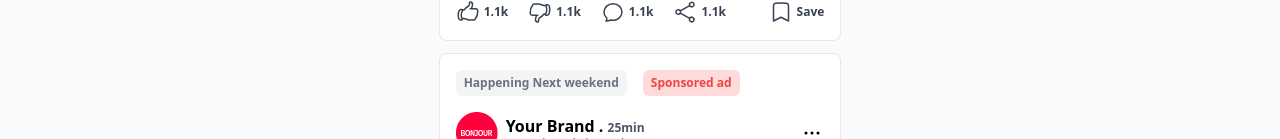
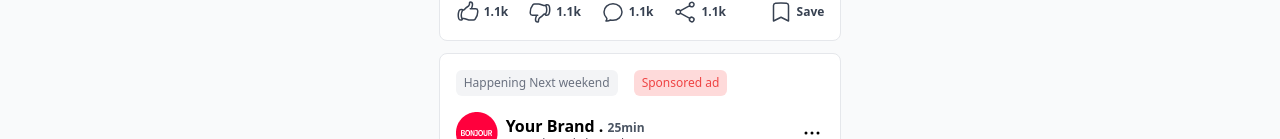
Before and after one commit to mildlycoder/bonjour-feed, a Next.js app: page / in a window 1280 px wide. Shown: the part 661-800 px from the top of the page. Built offline with nearby package versions, Linux system fonts and the light colour scheme.

Commit message:
editted tags

```diff
--- a/src/app/components/event-components/EventCard.jsx
+++ b/src/app/components/event-components/EventCard.jsx
@@ -5,10 +5,10 @@ const EventCard = () => {
     <div className="bg-white flex flex-col border-[1px] border-gray-200 rounded-lg p-4 gap-4">
       {/*tags*/}
       <div className="flex gap-4 items-center text-[12px]">
-        <div className="bg-gray-100 px-2 py-1 rounded-[6px] text-gray-500 font-semibold">
+        <div className="bg-gray-100 px-2 py-1 rounded-[6px] text-gray-500 ">
           Happening Next weekend
         </div>
-        <div className="bg-red-200/70 px-2 py-1 rounded-[6px] text-red-500 font-semibold">
+        <div className="bg-red-200/70 px-2 py-1 rounded-[6px] text-red-500 ">
           Sponsored ad
         </div>
       </div>
```
